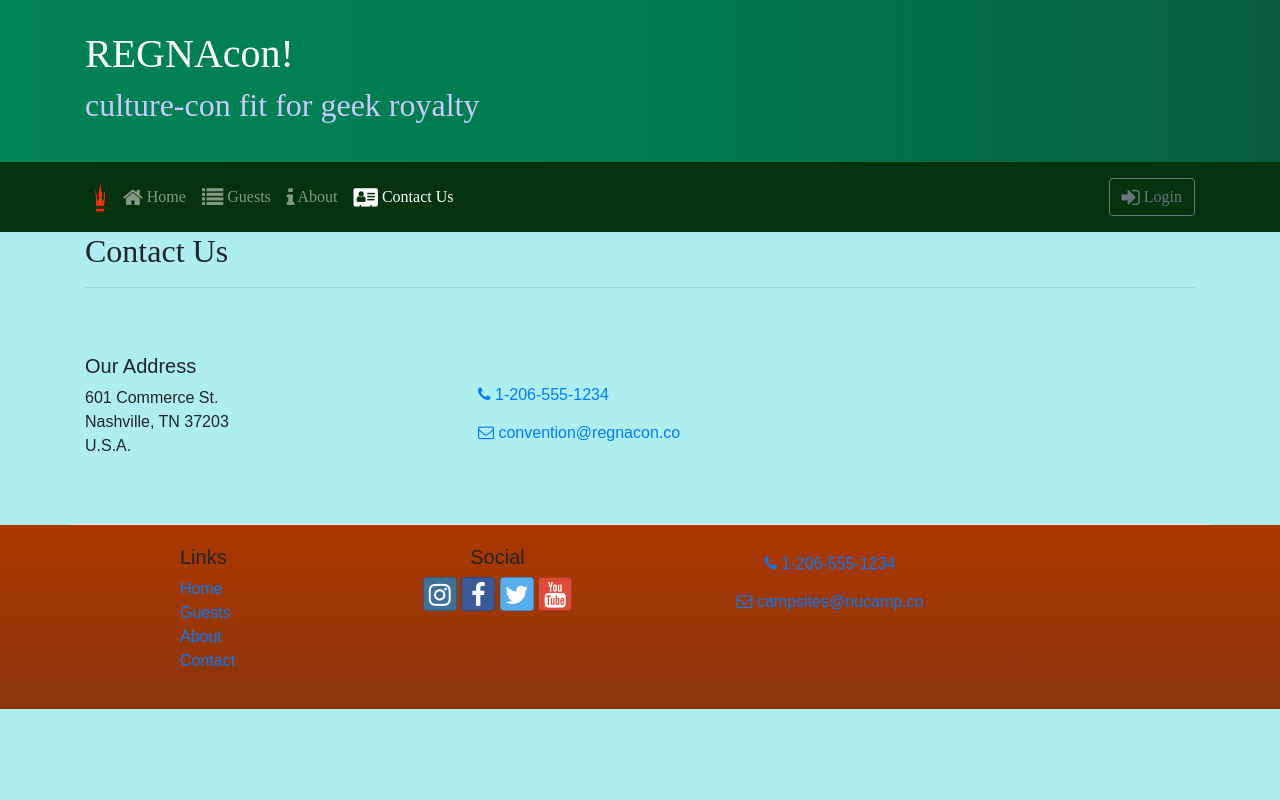
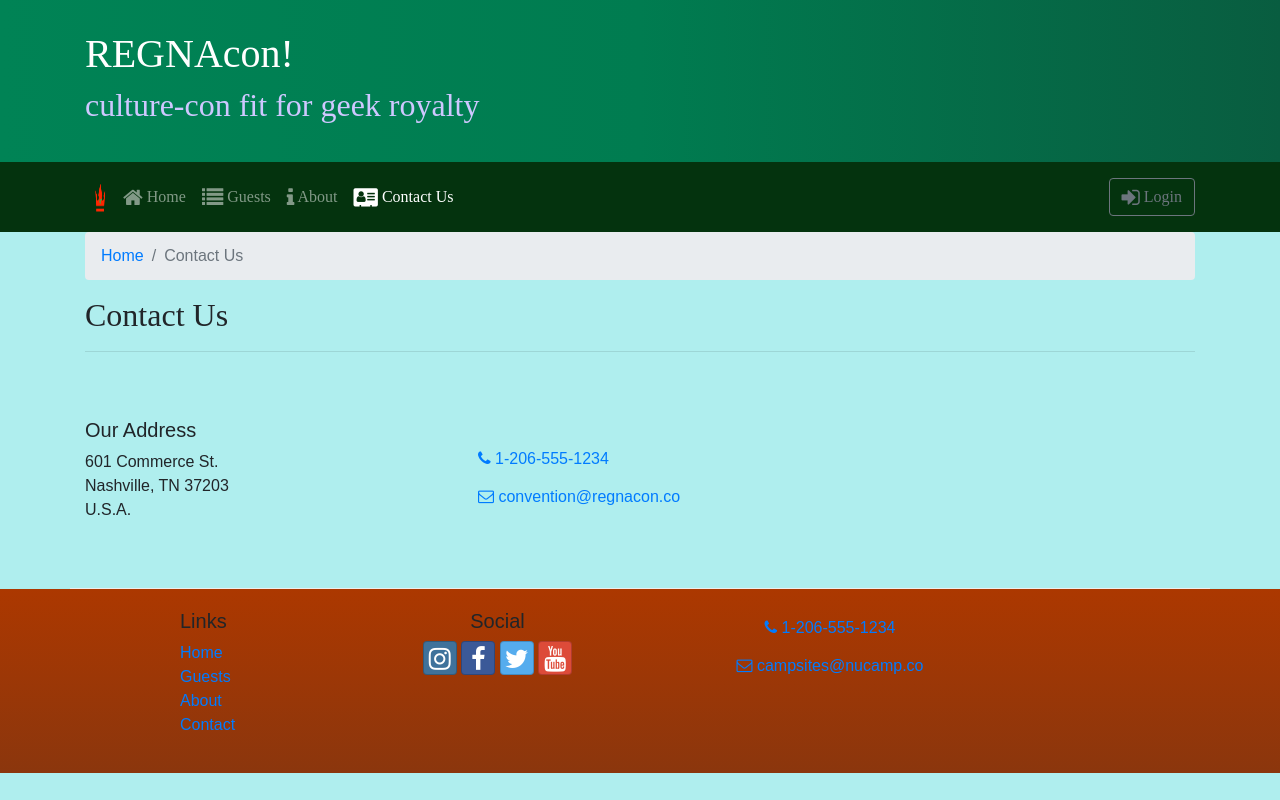
Before and after one commit to mrchappell/REGNAcon-React, a React (Create React App) app: page /contactus in a window 1280 px wide. Built offline with nearby package versions, Linux system fonts and the light colour scheme; what webfontloader would draw is missing.

Commit message:
Breadcrumbs

```diff
--- a/src/components/ContactComponent.js
+++ b/src/components/ContactComponent.js
@@ -1,9 +1,16 @@
 import React from 'react';
+import { Breadcrumb, BreadcrumbItem } from 'reactstrap';
+import { Link } from 'react-router-dom';
+
 function Contact(props) {
     return (
         <div className="container">
             <div className="row">
                 <div className="col">
+                    <Breadcrumb>
+                        <BreadcrumbItem><Link to="/home">Home</Link></BreadcrumbItem>
+                        <BreadcrumbItem active>Contact Us</BreadcrumbItem>
+                    </Breadcrumb>
                     <h2>Contact Us</h2>
                     <hr />
                 </div>
--- a/src/components/GuestInfoComponent.js
+++ b/src/components/GuestInfoComponent.js
@@ -1,5 +1,6 @@
 import React from 'react';
-import { Card, CardImg, CardText, CardBody, CardTitle } from 'reactstrap';
+import { Card, CardImg, CardBody, CardText, Breadcrumb, BreadcrumbItem } from 'reactstrap';
+import { Link } from 'react-router-dom';
 
     function RenderCeleb({celeb}) {
         return (
@@ -7,7 +8,6 @@
                 <Card>
                     <CardImg top src={celeb.image} alt={celeb.name} />
                     <CardBody>
-                        <CardTitle>{celeb.name}</CardTitle>
                         <CardText>{celeb.description}</CardText>
                     </CardBody>
                 </Card>
@@ -37,6 +37,16 @@
             return (
                 <div className="container">
                     <div className="row">
+                        <div className="col">
+                            <Breadcrumb>
+                                <BreadcrumbItem><Link to="/guests">Guests</Link></BreadcrumbItem>
+                                <BreadcrumbItem active>{props.celeb.name}</BreadcrumbItem>
+                            </Breadcrumb>
+                            <h2>{props.celeb.name}</h2>
+                            <hr />
+                        </div>
+                    </div>
+                    <div className="row">
                         <RenderCeleb celeb={props.celeb} />
                         <RenderComments comments={props.celeb.comments} />
                     </div>
```
